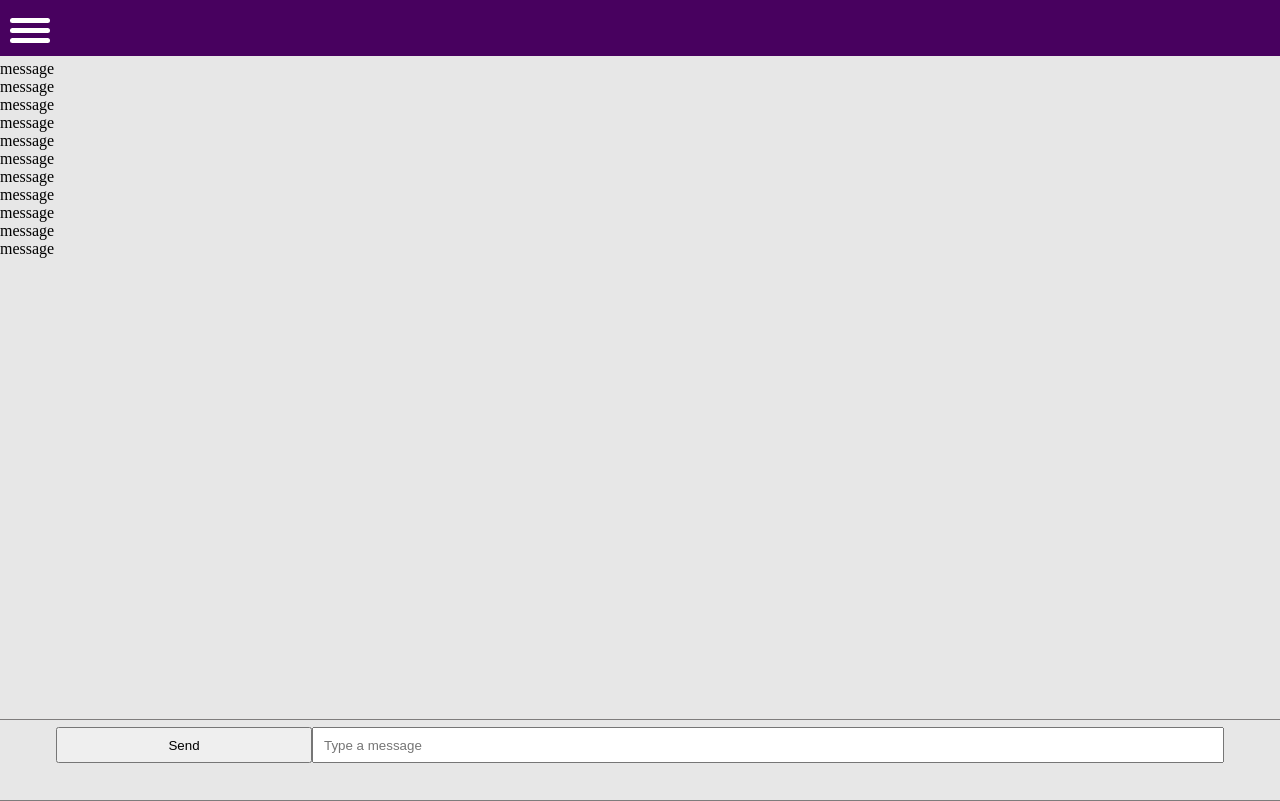
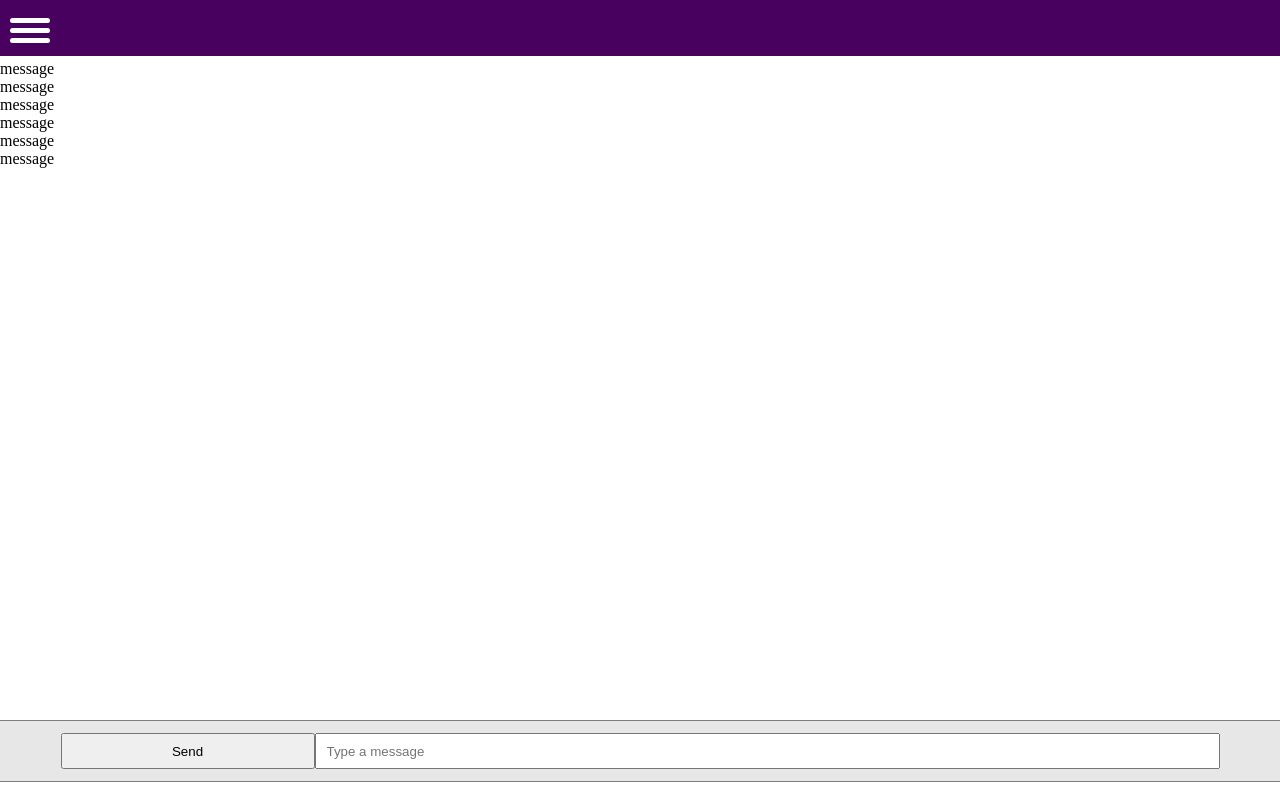
Before and after one commit to Liron-Wassa/ChatRoom, a React (Create React App) app in the folder client/: page / in a window 1280 px wide. Built offline with nearby package versions, Linux system fonts and the light colour scheme; a web font is replaced by a local one.

Commit message:
UI improvment

```diff
--- a/client/src/components/Chat/Chat.module.css
+++ b/client/src/components/Chat/Chat.module.css
@@ -1,16 +1,18 @@
 .Chat {
     width: 100%;
     height: 100vh;
-    background-color: #E7E7E7;
     position: relative;
-    border-bottom: 1px solid rgb(126, 124, 124);
 }
 
 .Container {
     display: flex;
     justify-content: center;
     align-items: center;
+    background-color: #E7E7E7;
     height: 50px;
+    padding: 5px;
+    border-top: 1px solid rgb(126, 124, 124);
+    border-bottom: 1px solid rgb(126, 124, 124);
 }
 
 .Chat input {
--- a/client/src/components/Chat/Window/Window.js
+++ b/client/src/components/Chat/Window/Window.js
@@ -10,11 +10,6 @@ const Window = () => (
             <div>message</div>
             <div>message</div>
             <div>message</div>
-            <div>message</div>
-            <div>message</div>
-            <div>message</div>
-            <div>message</div>
-            <div>message</div>
         </div>
     </section>
 );
--- a/client/src/components/Chat/Window/Window.module.css
+++ b/client/src/components/Chat/Window/Window.module.css
@@ -2,7 +2,6 @@
     width: 100%;
     height: 90%;
     overflow: auto;
-    border-bottom: 1px solid rgb(126, 124, 124);
     box-sizing: border-box;
 }
 
--- a/client/src/components/Navigation/SideDrawer/Hamburger/Humburger.module.css
+++ b/client/src/components/Navigation/SideDrawer/Hamburger/Humburger.module.css
@@ -1,7 +1,4 @@
 .Humburger {
-    /* height: 100%; */
-    /* display: flex; */
-    /* align-items: center; */
     width: 40px;
     margin-left: 10px;
 }
```
